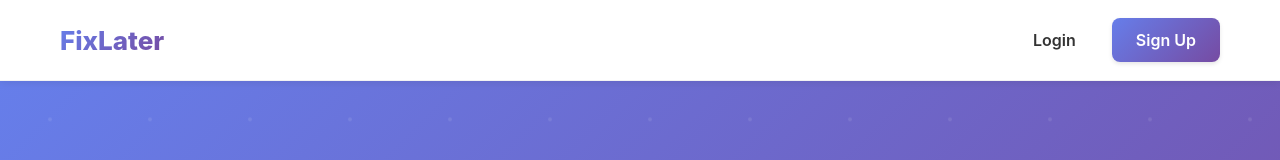
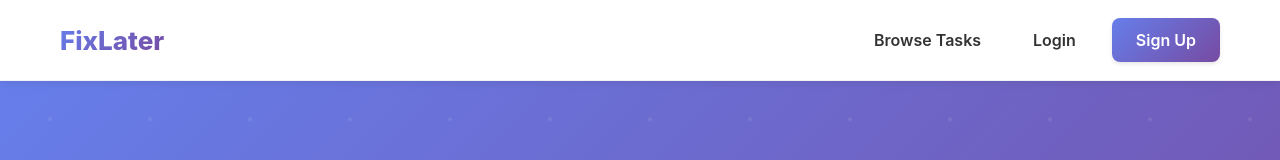
Before and after one commit to PrimeDaniel/FixLater, a React (Create React App) app in the folder frontend/: page / in a window 1280 px wide. Shown: the top 160 px of the page. Built offline with nearby package versions, Linux system fonts and the light colour scheme; no server answers.

Commit message:
feat: add Browse Tasks link to Navbar for all users
- Make Browse Tasks accessible to logged-in and guest users
- Position as first link in navigation
- Allow public task browsing without login requirement

```diff
--- a/frontend/src/components/Navbar.js
+++ b/frontend/src/components/Navbar.js
@@ -21,6 +21,9 @@ const Navbar = () => {
         <div className="navbar-menu">
           {user ? (
             <>
+              <Link to="/browse" className="navbar-link">
+                Browse Tasks
+              </Link>
               <Link to="/dashboard" className="navbar-link">
                 Dashboard
               </Link>
@@ -47,6 +50,9 @@ const Navbar = () => {
             </>
           ) : (
             <>
+              <Link to="/browse" className="navbar-link">
+                Browse Tasks
+              </Link>
               <Link to="/login" className="navbar-link">
                 Login
               </Link>
```
